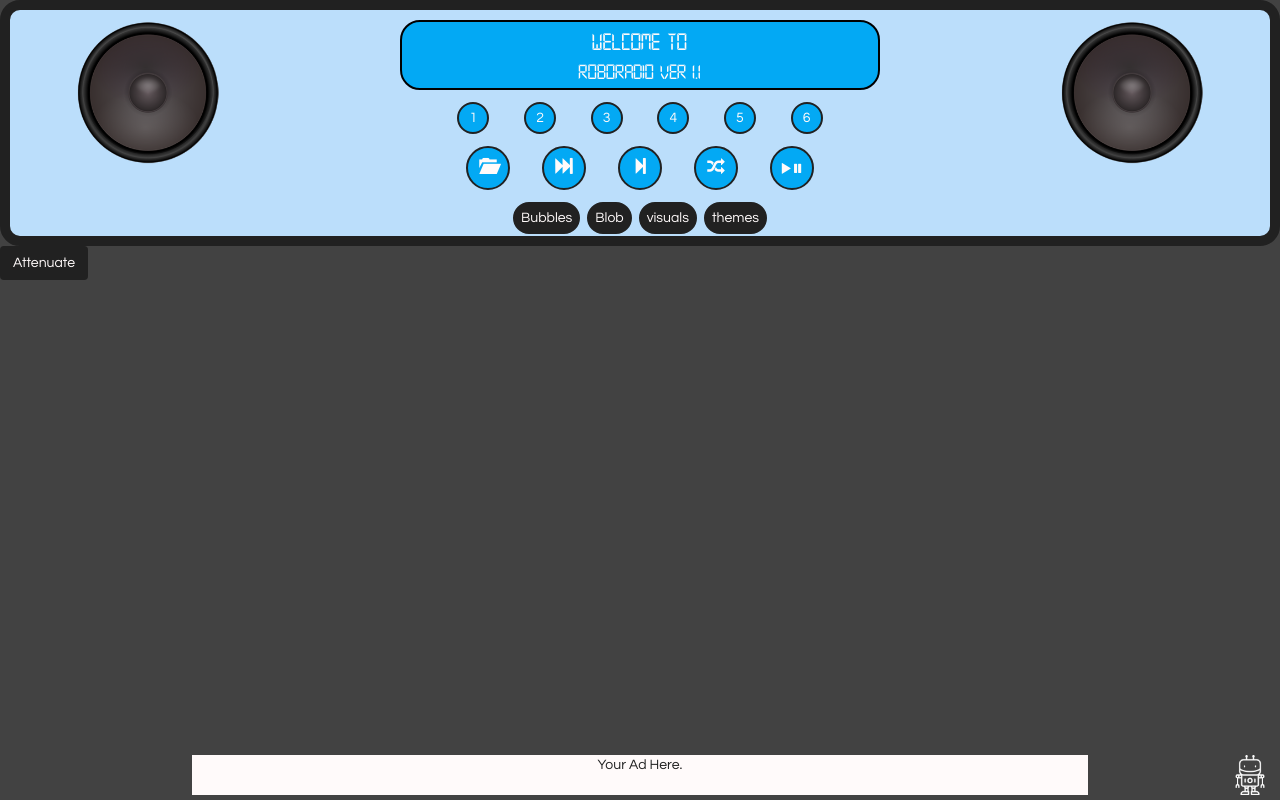
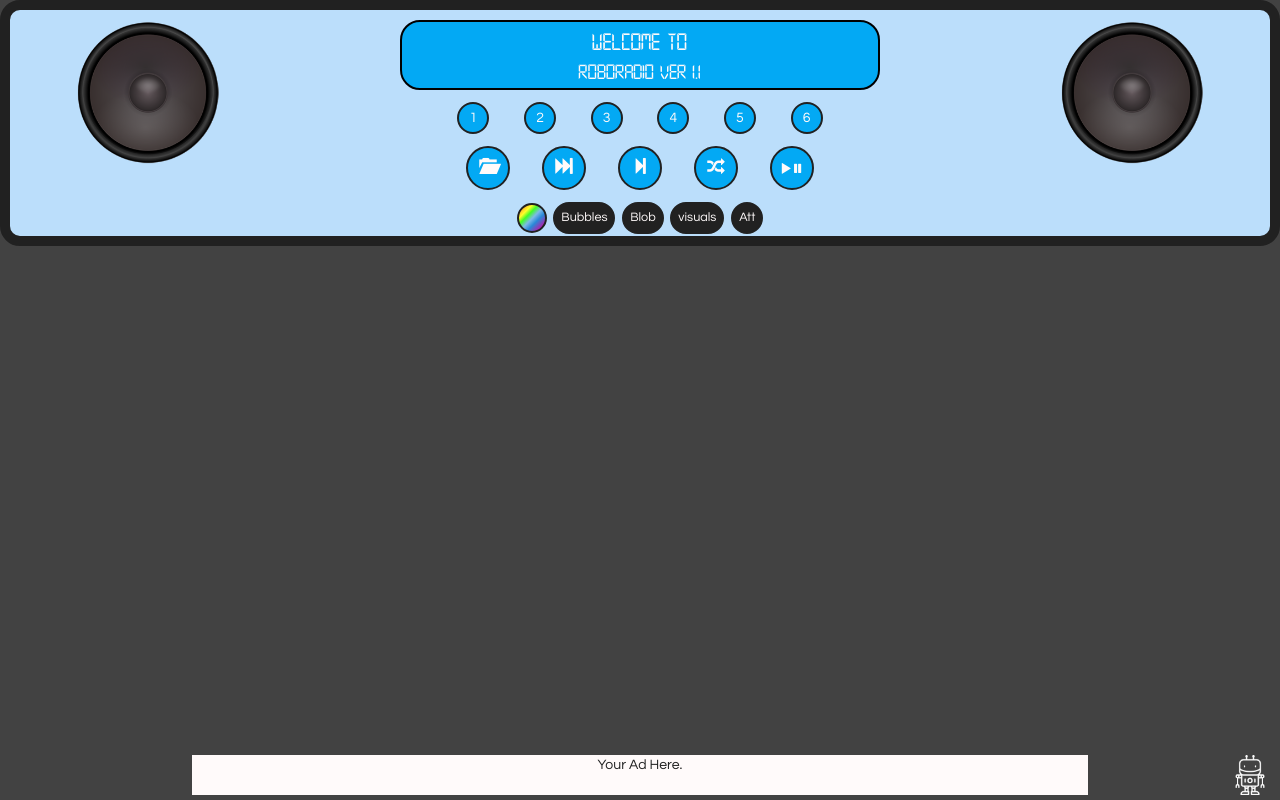
Before and after one commit to doness/roboradio, a plain HTML site: page index.html in a window 1280 px wide. Drawn offline with Linux system fonts and the light colour scheme.

Commit message:
vol attenuator added

```diff
--- a/blob-toy/js/index.js
+++ b/blob-toy/js/index.js
@@ -16,10 +16,14 @@
 		}
 
 		function Blob(x, y) {
+				var my_gradient=ctx.createLinearGradient(0,0,170,0);
+				my_gradient.addColorStop(0,"black");
+				my_gradient.addColorStop(0.5,"red");
+				my_gradient.addColorStop(1,"white");
 				this.blob = document.createElement('canvas');
 				this.blob.width = this.blob.height = rad * 2;
 				var ict = this.blob.getContext('2d');
-				ict.fillStyle = "#CFD8DC";
+				ict.fillStyle = "#4527A0";
 				ict.arc(rad, rad, rad, 0, 2 * Math.PI);
 				ict.fill();
 				this.x = x;
--- a/css/style.css
+++ b/css/style.css
@@ -424,3 +424,16 @@ canvas {
     margin-right: auto;
     height: 25vh;
 }
+#theme-player-button{
+    background: rgb(255,50,50);
+    background: -moz-linear-gradient(-45deg, rgba(255,50,50,1) 0%, rgba(255,194,40,1) 15%, rgba(255,255,40,1) 25%, rgba(65,252,40,1) 37%, rgba(125,185,232,1) 51%, rgba(41,137,216,1) 65%, rgba(175,33,173,1) 86%);
+    background: -webkit-linear-gradient(-45deg, rgba(255,50,50,1) 0%,rgba(255,194,40,1) 15%,rgba(255,255,40,1) 25%,rgba(65,252,40,1) 37%,rgba(125,185,232,1) 51%,rgba(41,137,216,1) 65%,rgba(175,33,173,1) 86%);
+    background: linear-gradient(135deg, rgba(255,50,50,1) 0%,rgba(255,194,40,1) 15%,rgba(255,255,40,1) 25%,rgba(65,252,40,1) 37%,rgba(125,185,232,1) 51%,rgba(41,137,216,1) 65%,rgba(175,33,173,1) 86%);
+    filter: progid:DXImageTransform.Microsoft.gradient( startColorstr='#ff3232', endColorstr='#af21ad',GradientType=1 );
+    border-radius: 50%;
+    width: 30px;
+    height: 30px;
+}
+.lower-buttons {
+    font-size: 0.9em;
+}
--- a/index.html
+++ b/index.html
@@ -65,11 +65,13 @@
         </div><!-- col -->
 
         <div class="col-xs-12">
-            <div class="text-center">
+            <div class="text-center lower-buttons">
+                <button id="theme-player-button"> &nbsp;</button>
                 <button class="toy-button" data-toy="bubble-game/index.html">Bubbles</button>
                 <button class="toy-button" data-toy="blob-toy/index.html">Blob</button>
                 <button class="vis" id="vis-toggle">visuals</button>
-                <button id="theme-player-button">themes</button>
+                <button class="vis" id="attenuate">Att</button>
+
             </div>
             <div class="text-center" id="visuals">
 
@@ -86,7 +88,6 @@
 </div>
 </section>
 
-<button id="volume-half" class="btn btn-black">Attenuate</button>
 
 <iframe src="" id="toys"></iframe>
 
--- a/js/app.js
+++ b/js/app.js
@@ -1223,7 +1223,7 @@ $(".station-triggers").click(function (e) {
     playMusic();
 });
 
-$("#volume-half").click(function(){
+$("#attenuate").click(function(){
     if (currentAudio.volume === 1){
         currentAudio.volume = 0.25;
     } else {
```
